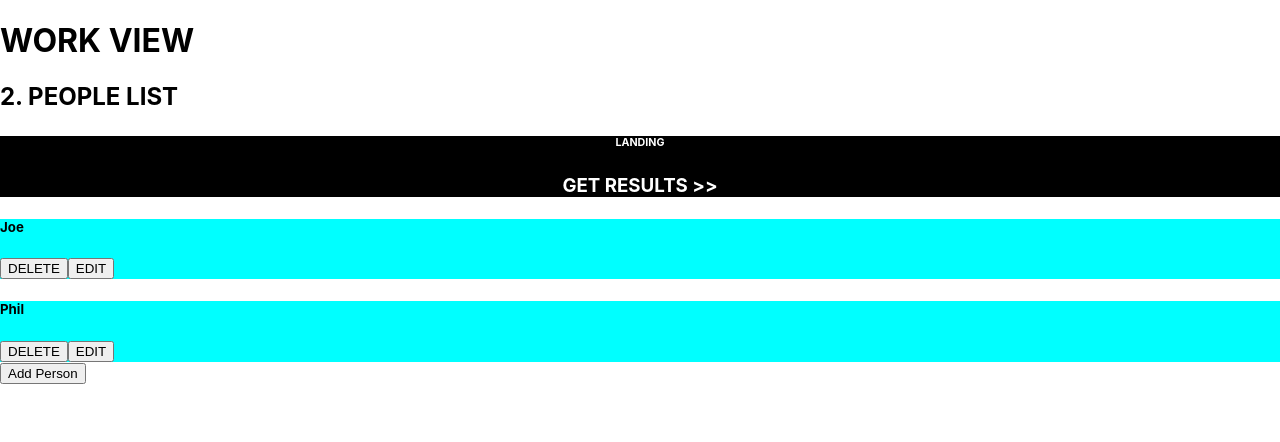
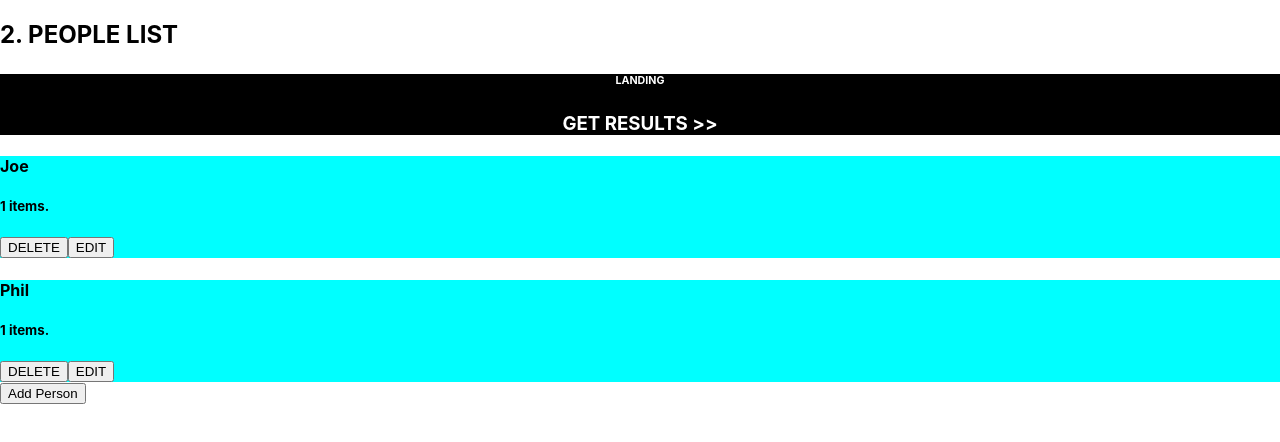
Before and after one commit to pgast/split, a React (Create React App) app: page / in a window 1280 px wide. Both pictures are taken after a click on the element "Start WorkView". Shown: the top 442 px of the page. Built offline with nearby package versions, Linux system fonts and the light colour scheme.

Commit message:
working results view

```diff
--- a/src/App.js
+++ b/src/App.js
@@ -4,16 +4,25 @@ import WorkView from './components/WorkView';
 import Landing from './components/Landing';
 import { Store } from './Store';
 
-const App = () => {
+export default function App() {
   const { state, dispatch } = useContext(Store);
   const toggleMode = (mode) => dispatch({ type: 'TOGGLE_MODE', payload: mode });
+  const addPerson = (person) => dispatch({ type: "ADD_PERSON", payload: person });
+  const editPerson = (personKey) => dispatch({ type: 'EDIT_PERSON', payload: personKey });
+  const deletePerson = (personKey) => dispatch({ type: 'DELETE_PERSON', payload: personKey });
 
   return (
     <>
      {state.mode === "landing" && <Landing toggleMode={toggleMode} />}
-     {state.mode === "workView" && <WorkView toggleMode={toggleMode} data={state} />}
+     {state.mode === "workView" && (
+      <WorkView
+        data={state}
+        toggleMode={toggleMode}
+        addPersonDispatch={addPerson}
+        editPersonDispatch={editPerson}
+        deletePersonDispatch={deletePerson}
+      />
+      )}
     </>
   );
 };
-
-export default App;
--- a/src/components/Landing.js
+++ b/src/components/Landing.js
@@ -1,6 +1,6 @@
 import React from 'react';
 
-const Landing = ({ toggleMode }) => {
+export default function Landing({ toggleMode }) {
   return (
     <div>
       <h1>
@@ -12,5 +12,3 @@ const Landing = ({ toggleMode }) => {
     </div>
   );
 };
-
-export default Landing;
--- a/src/components/PeopleList.js
+++ b/src/components/PeopleList.js
@@ -1,6 +1,5 @@
-import React, { useContext } from "react";
+import React from "react";
 import Person from "./Person";
-import { Store } from "../Store";
 
 const styles = {
   flexDirection: "row",
@@ -9,11 +8,7 @@ const styles = {
   textAlign: "center",
 }
 
-const PeopleList = ({ setView, landing, data }) => {
-  const { dispatch } = useContext(Store);
-  const deletePerson = (personKey) => dispatch({ type: 'DELETE_PERSON', payload: personKey });
-  const editPerson = (personKey) => dispatch({ type: 'EDIT_PERSON', payload: personKey });
-
+export default function PeopleList({ setView, landing, data, deletePerson, editPerson }) {
   return (
     <>
       <h2>
@@ -28,8 +23,6 @@ const PeopleList = ({ setView, landing, data }) => {
         </h3>
       </div>
 
-
-      {/* DISPLAYS THE TOTAL PEOPLE IN A LIST MAPPING <PERSON> */}
       {data.people.loggedPersons.map(el =>
         <Person
           data={el}
@@ -40,13 +33,7 @@ const PeopleList = ({ setView, landing, data }) => {
         />
       )}
 
-      {/*
-        HAS AN ADD PERSON BUTTON <ADD PERSON>
-        if clicked => takes to PERSONform <ADD PERSON FORM>
-      */}
       <button onClick={() => setView("personForm")}>Add Person</button>
     </>
   );
 };
-
-export default PeopleList;
--- a/src/components/Person.js
+++ b/src/components/Person.js
@@ -1,6 +1,6 @@
 import React from "react";
 
-const Person = ({ data, editPerson, deletePerson, setView }) => {
+export default function Person({ data, editPerson, deletePerson, setView }) {
   const editCurrentPerson = (item) => {
     setView();
     editPerson(item);
@@ -8,9 +8,8 @@ const Person = ({ data, editPerson, deletePerson, setView }) => {
 
   return (
     <div style={{ background: 'cyan' }}>
-      <h5>
-        {data.name}
-      </h5>
+      <h4>{data.name}</h4>
+      <h5>{data.items.length} items.</h5>
       <button onClick={() => deletePerson(data.name)}>
         DELETE
       </button>
@@ -20,5 +19,3 @@ const Person = ({ data, editPerson, deletePerson, setView }) => {
     </div>
   );
 };
-
-export default Person;
--- a/src/components/PersonForm.js
+++ b/src/components/PersonForm.js
@@ -1,10 +1,4 @@
 import React, { useState } from "react";
-
-// GET PROP THAT TELLS IF PERSONFORM IS IN EDIT PERSON OR CREATE NEW PERSON
-// IN EDIT MODE
-// initialize state with already known values
-// change add person to save changes
-// new function to update changes with new person
 
 export default function PersonForm({ setView, state, addPersonDispatch, personEdit, personToEdit }) {
   const [personName, setPersonName] = useState(personEdit ? personToEdit.name : "");
@@ -86,6 +80,13 @@ export default function PersonForm({ setView, state, addPersonDispatch, personEd
     };
   };
 
+  const backToPeopleList = () => {
+    if(personEdit) {
+      addPersonDispatch(personToEdit);
+    };
+    setView("peopleList")
+  };
+
   return (
     <>
       <h1>Person Form</h1>
@@ -151,7 +152,7 @@ export default function PersonForm({ setView, state, addPersonDispatch, personEd
         </button>
       </form>
 
-      <h5 onClick={() => setView("peopleList")}>
+      <h5 onClick={backToPeopleList}>
         Back to people list
       </h5>
 
--- a/src/components/ResultsView.js
+++ b/src/components/ResultsView.js
@@ -1,8 +1,33 @@
-// DISPLAYS RESULTS FOR BOTH TYPES OF FUNCTIONALITY
-// TWO STYLES AND FUNCTIONALITIES DEPENDING ON THE MODE
-import React from "react";
+import React, { useEffect, useState } from "react";
 
-const ResultsView = ({ setView, landing }) => {
+export default function ResultsView({ setView, landing, data }) {
+  const [totalCost, setTotalCost] = useState(0);
+  let costPerPerson  = +(totalCost / data.people.loggedPersons.length).toFixed(2);
+
+  const getExpensePerPerson = (items) => {
+    let expensePerPerson = 0;
+    items.forEach(el => {
+      expensePerPerson = expensePerPerson + (+el.cost);
+    });
+    return expensePerPerson;
+  };
+
+  const getTotalCost = () => {
+    let totalCost = 0;
+    data.people.loggedPersons.forEach(el => {
+      totalCost = totalCost + getExpensePerPerson(el.items);
+    });
+    return totalCost;
+  };
+
+  const getDifference = (items) => {
+    let expensePerPerson = getExpensePerPerson(items);
+    return Math.abs(expensePerPerson - costPerPerson);
+  }
+
+  useEffect(() => {
+    setTotalCost(getTotalCost());
+  }, []);
 
   const styles = {
     flexDirection: "row",
@@ -12,7 +37,7 @@ const ResultsView = ({ setView, landing }) => {
   }
 
   return (
-    <div>
+    <>
       <h2>
         3. RESULTS VIEW
       </h2>
@@ -20,15 +45,28 @@ const ResultsView = ({ setView, landing }) => {
         <h6 onClick={() => landing()}>
           LANDING
         </h6>
-        <h3 onClick={() => setView("tabList")}>
-          EDIT TAB ITEMS
-        </h3>
         <h3 onClick={() => setView("peopleList")}>
           EDIT PEOPLE
         </h3>
       </div>
-    </div>
+
+      <div>
+        <h1>Total cost: {totalCost}</h1>
+        <h2>Cost per person: {costPerPerson}</h2>
+        {/* show shopping list y salen todos los items con precio y quien los compro
+          // TOGGLE SHOPPING LIST, PERSON LIST pero person list es default
+        */}
+      </div>
+
+      {data.people.loggedPersons.map(person =>
+        <div key={person.name}>
+          {person.name} {getExpensePerPerson(person.items) > costPerPerson ? "IS OWED" : "OWES"} {getDifference(person.items)}
+          {/* expand
+            shows cuanto pago en total la persona
+            cuanto costo cada cosa
+          */}
+        </div>
+      )}
+    </>
   );
 };
-
-export default ResultsView;
--- a/src/components/WorkView.js
+++ b/src/components/WorkView.js
@@ -1,45 +1,46 @@
-import React, { useState, useContext } from "react";
+import React, { useState } from "react";
 import ResultsView from "./ResultsView";
 import PeopleList from "./PeopleList";
 import PersonForm from "./PersonForm";
-import { Store } from "../Store";
 
-const WorkView = ({ toggleMode, data }) => {
+export default function WorkView({ toggleMode, data, addPersonDispatch, deletePersonDispatch, editPersonDispatch }) {
   const [view, setView] = useState("peopleList");
-
-  const { dispatch } = useContext(Store);
-  const addPerson = (person) => dispatch({ type: "ADD_PERSON", payload: person });
-
-  // GO TO PERSON LIST, ADD PERSONS AND DELETE PERSONS
-
-  // PERSON EDIT FORM
-  // ADD PERSON FORM
-
-  // RESULTS
 
   return (
     <>
-      <h1>
-        WORK VIEW
-      </h1>
-
       {view === "peopleList" && (
-        <PeopleList setView={setView} landing={() => toggleMode("landing")} data={data}/>
+        <PeopleList
+          data={data}
+          setView={setView}
+          editPerson={editPersonDispatch}
+          deletePerson={deletePersonDispatch}
+          landing={() => toggleMode("landing")}
+        />
       )}
-
 
       {view === "resultsView" && (
         <ResultsView setView={setView} landing={() => toggleMode("landing")} data={data}/>
       )}
+
       {view === "personEdit" && (
-        <PersonForm setView={setView} state={data} addPersonDispatch={addPerson} personEdit personToEdit={data.people.personToEdit}/>
+        <PersonForm
+          personEdit
+          state={data}
+          setView={setView}
+          addPersonDispatch={addPersonDispatch}
+          personToEdit={data.people.personToEdit}
+        />
       )}
 
       {view === "personForm" && (
-        <PersonForm setView={setView} state={data} addPersonDispatch={addPerson} personEdit={false} personToEdit={false}/>
+        <PersonForm
+          state={data}
+          setView={setView}
+          personEdit={false}
+          personToEdit={false}
+          addPersonDispatch={addPersonDispatch}
+        />
       )}
     </>
   );
 };
-
-export default WorkView;
```
